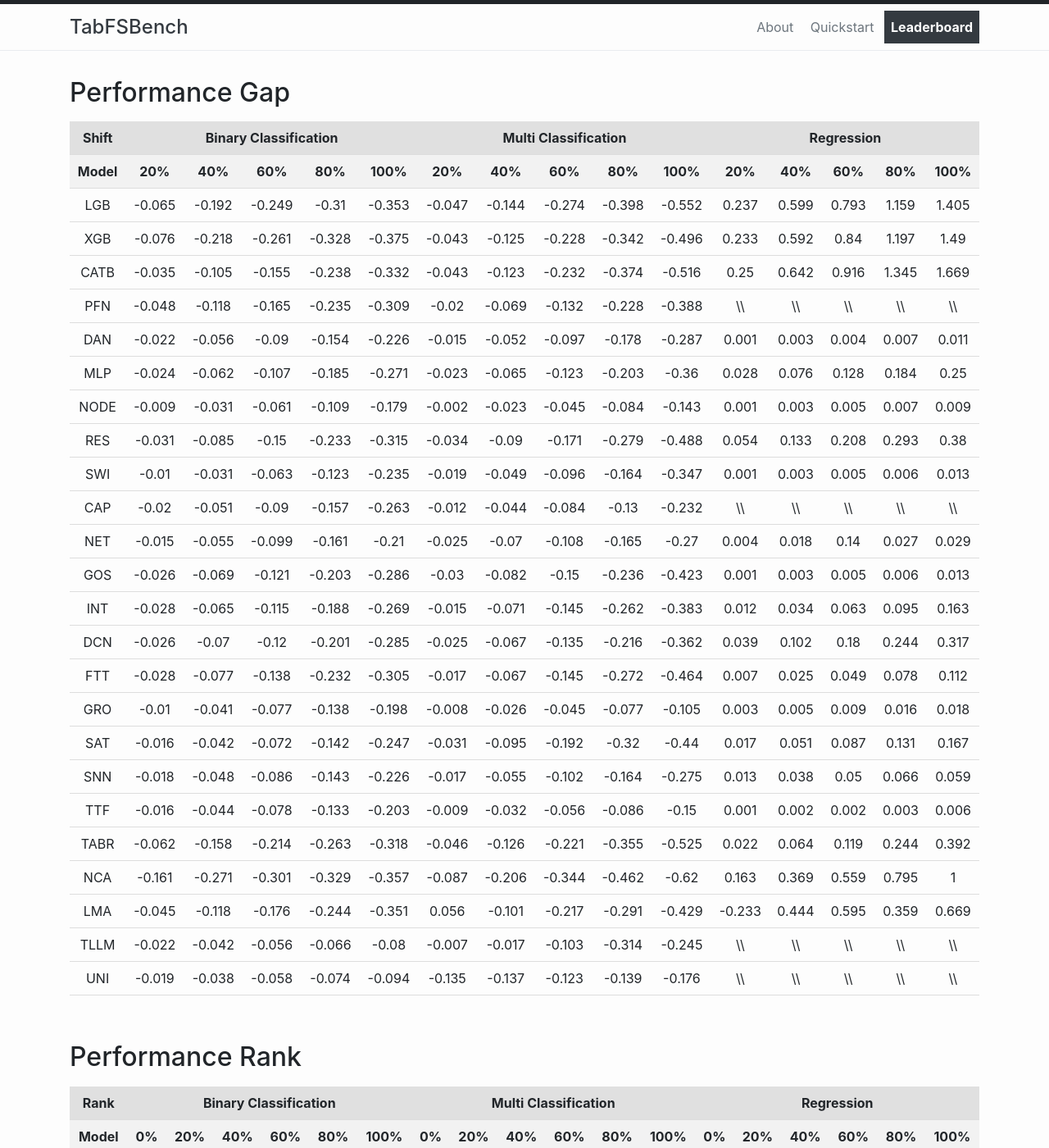
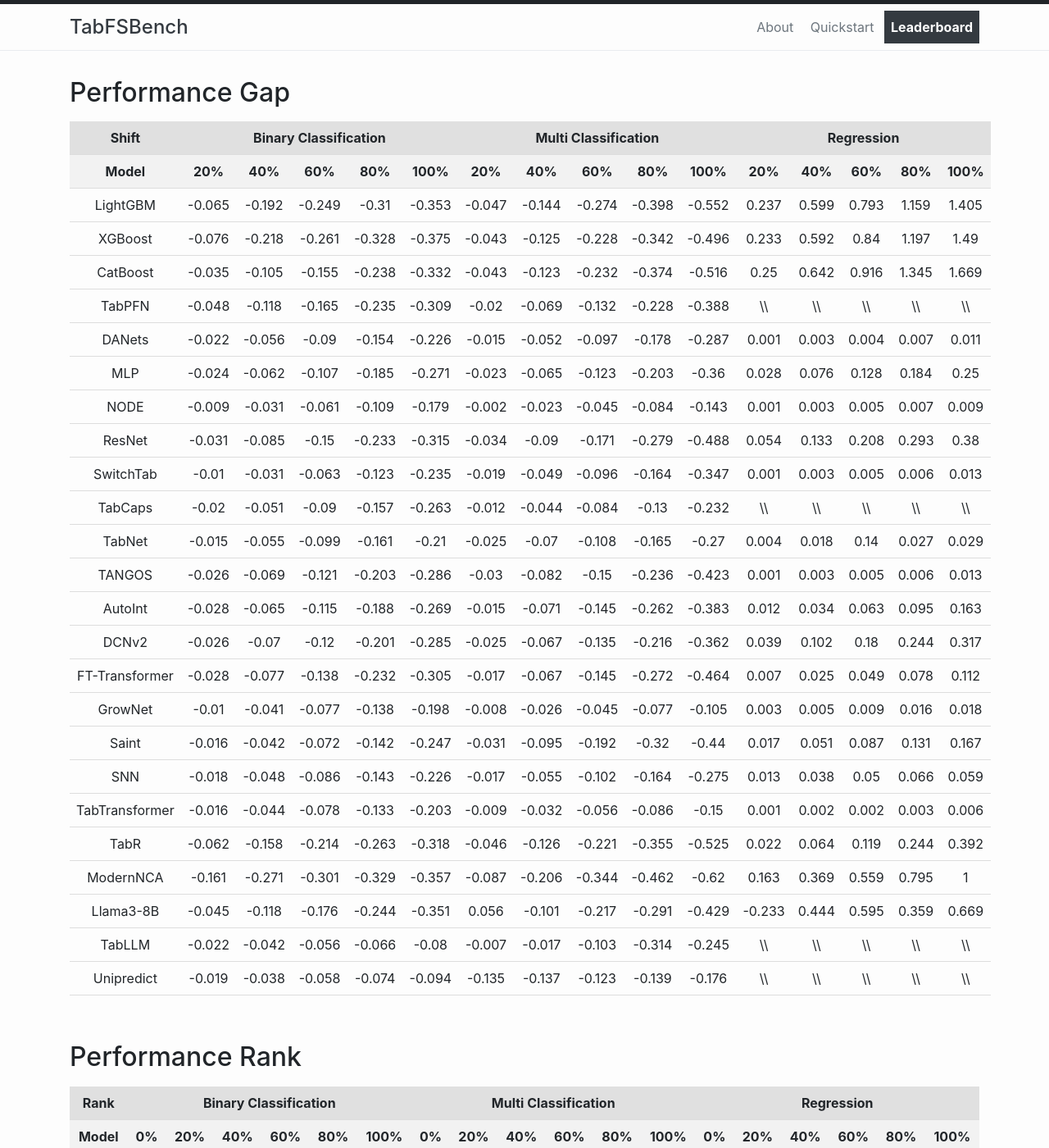
Before and after one commit to ClementCheng0217/Tab-index, a Jekyll site: the page built from github.md, in a window 1280 px wide and 1400 px high. Shown: the whole window at 82% size. Built offline with Jekyll 4.4.1, drawn with Linux system fonts in a browser that asks for light colours.

Commit message:
Update github.md

```diff
--- a/github.md
+++ b/github.md
@@ -66,30 +66,30 @@
         </tr>
     </thead>
     <tbody>
-        <tr><td>LGB</td><td>-0.065</td><td>-0.192</td><td>-0.249</td><td>-0.31</td><td>-0.353</td><td>-0.047</td><td>-0.144</td><td>-0.274</td><td>-0.398</td><td>-0.552</td><td>0.237</td><td>0.599</td><td>0.793</td><td>1.159</td><td>1.405</td></tr>
-<tr><td>XGB</td><td>-0.076</td><td>-0.218</td><td>-0.261</td><td>-0.328</td><td>-0.375</td><td>-0.043</td><td>-0.125</td><td>-0.228</td><td>-0.342</td><td>-0.496</td><td>0.233</td><td>0.592</td><td>0.84</td><td>1.197</td><td>1.49</td></tr>
-<tr><td>CATB</td><td>-0.035</td><td>-0.105</td><td>-0.155</td><td>-0.238</td><td>-0.332</td><td>-0.043</td><td>-0.123</td><td>-0.232</td><td>-0.374</td><td>-0.516</td><td>0.25</td><td>0.642</td><td>0.916</td><td>1.345</td><td>1.669</td></tr>
-<tr><td>PFN</td><td>-0.048</td><td>-0.118</td><td>-0.165</td><td>-0.235</td><td>-0.309</td><td>-0.02</td><td>-0.069</td><td>-0.132</td><td>-0.228</td><td>-0.388</td><td>\\</td><td>\\</td><td>\\</td><td>\\</td><td>\\</td></tr>
-<tr><td>DAN</td><td>-0.022</td><td>-0.056</td><td>-0.09</td><td>-0.154</td><td>-0.226</td><td>-0.015</td><td>-0.052</td><td>-0.097</td><td>-0.178</td><td>-0.287</td><td>0.001</td><td>0.003</td><td>0.004</td><td>0.007</td><td>0.011</td></tr>
+        <tr><td>LightGBM</td><td>-0.065</td><td>-0.192</td><td>-0.249</td><td>-0.31</td><td>-0.353</td><td>-0.047</td><td>-0.144</td><td>-0.274</td><td>-0.398</td><td>-0.552</td><td>0.237</td><td>0.599</td><td>0.793</td><td>1.159</td><td>1.405</td></tr>
+<tr><td>XGBoost</td><td>-0.076</td><td>-0.218</td><td>-0.261</td><td>-0.328</td><td>-0.375</td><td>-0.043</td><td>-0.125</td><td>-0.228</td><td>-0.342</td><td>-0.496</td><td>0.233</td><td>0.592</td><td>0.84</td><td>1.197</td><td>1.49</td></tr>
+<tr><td>CatBoost</td><td>-0.035</td><td>-0.105</td><td>-0.155</td><td>-0.238</td><td>-0.332</td><td>-0.043</td><td>-0.123</td><td>-0.232</td><td>-0.374</td><td>-0.516</td><td>0.25</td><td>0.642</td><td>0.916</td><td>1.345</td><td>1.669</td></tr>
+<tr><td>TabPFN</td><td>-0.048</td><td>-0.118</td><td>-0.165</td><td>-0.235</td><td>-0.309</td><td>-0.02</td><td>-0.069</td><td>-0.132</td><td>-0.228</td><td>-0.388</td><td>\\</td><td>\\</td><td>\\</td><td>\\</td><td>\\</td></tr>
+<tr><td>DANets</td><td>-0.022</td><td>-0.056</td><td>-0.09</td><td>-0.154</td><td>-0.226</td><td>-0.015</td><td>-0.052</td><td>-0.097</td><td>-0.178</td><td>-0.287</td><td>0.001</td><td>0.003</td><td>0.004</td><td>0.007</td><td>0.011</td></tr>
 <tr><td>MLP</td><td>-0.024</td><td>-0.062</td><td>-0.107</td><td>-0.185</td><td>-0.271</td><td>-0.023</td><td>-0.065</td><td>-0.123</td><td>-0.203</td><td>-0.36</td><td>0.028</td><td>0.076</td><td>0.128</td><td>0.184</td><td>0.25</td></tr>
 <tr><td>NODE</td><td>-0.009</td><td>-0.031</td><td>-0.061</td><td>-0.109</td><td>-0.179</td><td>-0.002</td><td>-0.023</td><td>-0.045</td><td>-0.084</td><td>-0.143</td><td>0.001</td><td>0.003</td><td>0.005</td><td>0.007</td><td>0.009</td></tr>
-<tr><td>RES</td><td>-0.031</td><td>-0.085</td><td>-0.15</td><td>-0.233</td><td>-0.315</td><td>-0.034</td><td>-0.09</td><td>-0.171</td><td>-0.279</td><td>-0.488</td><td>0.054</td><td>0.133</td><td>0.208</td><td>0.293</td><td>0.38</td></tr>
-<tr><td>SWI</td><td>-0.01</td><td>-0.031</td><td>-0.063</td><td>-0.123</td><td>-0.235</td><td>-0.019</td><td>-0.049</td><td>-0.096</td><td>-0.164</td><td>-0.347</td><td>0.001</td><td>0.003</td><td>0.005</td><td>0.006</td><td>0.013</td></tr>
-<tr><td>CAP</td><td>-0.02</td><td>-0.051</td><td>-0.09</td><td>-0.157</td><td>-0.263</td><td>-0.012</td><td>-0.044</td><td>-0.084</td><td>-0.13</td><td>-0.232</td><td>\\</td><td>\\</td><td>\\</td><td>\\</td><td>\\</td></tr>
-<tr><td>NET</td><td>-0.015</td><td>-0.055</td><td>-0.099</td><td>-0.161</td><td>-0.21</td><td>-0.025</td><td>-0.07</td><td>-0.108</td><td>-0.165</td><td>-0.27</td><td>0.004</td><td>0.018</td><td>0.14</td><td>0.027</td><td>0.029</td></tr>
-<tr><td>GOS</td><td>-0.026</td><td>-0.069</td><td>-0.121</td><td>-0.203</td><td>-0.286</td><td>-0.03</td><td>-0.082</td><td>-0.15</td><td>-0.236</td><td>-0.423</td><td>0.001</td><td>0.003</td><td>0.005</td><td>0.006</td><td>0.013</td></tr>
-      <tr><td>INT</td><td>-0.028</td><td>-0.065</td><td>-0.115</td><td>-0.188</td><td>-0.269</td><td>-0.015</td><td>-0.071</td><td>-0.145</td><td>-0.262</td><td>-0.383</td><td>0.012</td><td>0.034</td><td>0.063</td><td>0.095</td><td>0.163</td></tr>
-<tr><td>DCN</td><td>-0.026</td><td>-0.07</td><td>-0.12</td><td>-0.201</td><td>-0.285</td><td>-0.025</td><td>-0.067</td><td>-0.135</td><td>-0.216</td><td>-0.362</td><td>0.039</td><td>0.102</td><td>0.18</td><td>0.244</td><td>0.317</td></tr>
-<tr><td>FTT</td><td>-0.028</td><td>-0.077</td><td>-0.138</td><td>-0.232</td><td>-0.305</td><td>-0.017</td><td>-0.067</td><td>-0.145</td><td>-0.272</td><td>-0.464</td><td>0.007</td><td>0.025</td><td>0.049</td><td>0.078</td><td>0.112</td></tr>
-<tr><td>GRO</td><td>-0.01</td><td>-0.041</td><td>-0.077</td><td>-0.138</td><td>-0.198</td><td>-0.008</td><td>-0.026</td><td>-0.045</td><td>-0.077</td><td>-0.105</td><td>0.003</td><td>0.005</td><td>0.009</td><td>0.016</td><td>0.018</td></tr>
-<tr><td>SAT</td><td>-0.016</td><td>-0.042</td><td>-0.072</td><td>-0.142</td><td>-0.247</td><td>-0.031</td><td>-0.095</td><td>-0.192</td><td>-0.32</td><td>-0.44</td><td>0.017</td><td>0.051</td><td>0.087</td><td>0.131</td><td>0.167</td></tr>
+<tr><td>ResNet</td><td>-0.031</td><td>-0.085</td><td>-0.15</td><td>-0.233</td><td>-0.315</td><td>-0.034</td><td>-0.09</td><td>-0.171</td><td>-0.279</td><td>-0.488</td><td>0.054</td><td>0.133</td><td>0.208</td><td>0.293</td><td>0.38</td></tr>
+<tr><td>SwitchTab</td><td>-0.01</td><td>-0.031</td><td>-0.063</td><td>-0.123</td><td>-0.235</td><td>-0.019</td><td>-0.049</td><td>-0.096</td><td>-0.164</td><td>-0.347</td><td>0.001</td><td>0.003</td><td>0.005</td><td>0.006</td><td>0.013</td></tr>
+<tr><td>TabCaps</td><td>-0.02</td><td>-0.051</td><td>-0.09</td><td>-0.157</td><td>-0.263</td><td>-0.012</td><td>-0.044</td><td>-0.084</td><td>-0.13</td><td>-0.232</td><td>\\</td><td>\\</td><td>\\</td><td>\\</td><td>\\</td></tr>
+<tr><td>TabNet</td><td>-0.015</td><td>-0.055</td><td>-0.099</td><td>-0.161</td><td>-0.21</td><td>-0.025</td><td>-0.07</td><td>-0.108</td><td>-0.165</td><td>-0.27</td><td>0.004</td><td>0.018</td><td>0.14</td><td>0.027</td><td>0.029</td></tr>
+<tr><td>TANGOS</td><td>-0.026</td><td>-0.069</td><td>-0.121</td><td>-0.203</td><td>-0.286</td><td>-0.03</td><td>-0.082</td><td>-0.15</td><td>-0.236</td><td>-0.423</td><td>0.001</td><td>0.003</td><td>0.005</td><td>0.006</td><td>0.013</td></tr>
+      <tr><td>AutoInt</td><td>-0.028</td><td>-0.065</td><td>-0.115</td><td>-0.188</td><td>-0.269</td><td>-0.015</td><td>-0.071</td><td>-0.145</td><td>-0.262</td><td>-0.383</td><td>0.012</td><td>0.034</td><td>0.063</td><td>0.095</td><td>0.163</td></tr>
+<tr><td>DCNv2</td><td>-0.026</td><td>-0.07</td><td>-0.12</td><td>-0.201</td><td>-0.285</td><td>-0.025</td><td>-0.067</td><td>-0.135</td><td>-0.216</td><td>-0.362</td><td>0.039</td><td>0.102</td><td>0.18</td><td>0.244</td><td>0.317</td></tr>
+<tr><td>FT-Transformer</td><td>-0.028</td><td>-0.077</td><td>-0.138</td><td>-0.232</td><td>-0.305</td><td>-0.017</td><td>-0.067</td><td>-0.145</td><td>-0.272</td><td>-0.464</td><td>0.007</td><td>0.025</td><td>0.049</td><td>0.078</td><td>0.112</td></tr>
+<tr><td>GrowNet</td><td>-0.01</td><td>-0.041</td><td>-0.077</td><td>-0.138</td><td>-0.198</td><td>-0.008</td><td>-0.026</td><td>-0.045</td><td>-0.077</td><td>-0.105</td><td>0.003</td><td>0.005</td><td>0.009</td><td>0.016</td><td>0.018</td></tr>
+<tr><td>Saint</td><td>-0.016</td><td>-0.042</td><td>-0.072</td><td>-0.142</td><td>-0.247</td><td>-0.031</td><td>-0.095</td><td>-0.192</td><td>-0.32</td><td>-0.44</td><td>0.017</td><td>0.051</td><td>0.087</td><td>0.131</td><td>0.167</td></tr>
 <tr><td>SNN</td><td>-0.018</td><td>-0.048</td><td>-0.086</td><td>-0.143</td><td>-0.226</td><td>-0.017</td><td>-0.055</td><td>-0.102</td><td>-0.164</td><td>-0.275</td><td>0.013</td><td>0.038</td><td>0.05</td><td>0.066</td><td>0.059</td></tr>
-<tr><td>TTF</td><td>-0.016</td><td>-0.044</td><td>-0.078</td><td>-0.133</td><td>-0.203</td><td>-0.009</td><td>-0.032</td><td>-0.056</td><td>-0.086</td><td>-0.15</td><td>0.001</td><td>0.002</td><td>0.002</td><td>0.003</td><td>0.006</td></tr>
-<tr><td>TABR</td><td>-0.062</td><td>-0.158</td><td>-0.214</td><td>-0.263</td><td>-0.318</td><td>-0.046</td><td>-0.126</td><td>-0.221</td><td>-0.355</td><td>-0.525</td><td>0.022</td><td>0.064</td><td>0.119</td><td>0.244</td><td>0.392</td></tr>
-<tr><td>NCA</td><td>-0.161</td><td>-0.271</td><td>-0.301</td><td>-0.329</td><td>-0.357</td><td>-0.087</td><td>-0.206</td><td>-0.344</td><td>-0.462</td><td>-0.62</td><td>0.163</td><td>0.369</td><td>0.559</td><td>0.795</td><td>1</td></tr>
-<tr><td>LMA</td><td>-0.045</td><td>-0.118</td><td>-0.176</td><td>-0.244</td><td>-0.351</td><td>0.056</td><td>-0.101</td><td>-0.217</td><td>-0.291</td><td>-0.429</td><td>-0.233</td><td>0.444</td><td>0.595</td><td>0.359</td><td>0.669</td></tr>
-<tr><td>TLLM</td><td>-0.022</td><td>-0.042</td><td>-0.056</td><td>-0.066</td><td>-0.08</td><td>-0.007</td><td>-0.017</td><td>-0.103</td><td>-0.314</td><td>-0.245</td><td>\\</td><td>\\</td><td>\\</td><td>\\</td><td>\\</td></tr>
-<tr><td>UNI</td><td>-0.019</td><td>-0.038</td><td>-0.058</td><td>-0.074</td><td>-0.094</td><td>-0.135</td><td>-0.137</td><td>-0.123</td><td>-0.139</td><td>-0.176</td><td>\\</td><td>\\</td><td>\\</td><td>\\</td><td>\\</td></tr>
+<tr><td>TabTransformer</td><td>-0.016</td><td>-0.044</td><td>-0.078</td><td>-0.133</td><td>-0.203</td><td>-0.009</td><td>-0.032</td><td>-0.056</td><td>-0.086</td><td>-0.15</td><td>0.001</td><td>0.002</td><td>0.002</td><td>0.003</td><td>0.006</td></tr>
+<tr><td>TabR</td><td>-0.062</td><td>-0.158</td><td>-0.214</td><td>-0.263</td><td>-0.318</td><td>-0.046</td><td>-0.126</td><td>-0.221</td><td>-0.355</td><td>-0.525</td><td>0.022</td><td>0.064</td><td>0.119</td><td>0.244</td><td>0.392</td></tr>
+<tr><td>ModernNCA</td><td>-0.161</td><td>-0.271</td><td>-0.301</td><td>-0.329</td><td>-0.357</td><td>-0.087</td><td>-0.206</td><td>-0.344</td><td>-0.462</td><td>-0.62</td><td>0.163</td><td>0.369</td><td>0.559</td><td>0.795</td><td>1</td></tr>
+<tr><td>Llama3-8B</td><td>-0.045</td><td>-0.118</td><td>-0.176</td><td>-0.244</td><td>-0.351</td><td>0.056</td><td>-0.101</td><td>-0.217</td><td>-0.291</td><td>-0.429</td><td>-0.233</td><td>0.444</td><td>0.595</td><td>0.359</td><td>0.669</td></tr>
+<tr><td>TabLLM</td><td>-0.022</td><td>-0.042</td><td>-0.056</td><td>-0.066</td><td>-0.08</td><td>-0.007</td><td>-0.017</td><td>-0.103</td><td>-0.314</td><td>-0.245</td><td>\\</td><td>\\</td><td>\\</td><td>\\</td><td>\\</td></tr>
+<tr><td>Unipredict</td><td>-0.019</td><td>-0.038</td><td>-0.058</td><td>-0.074</td><td>-0.094</td><td>-0.135</td><td>-0.137</td><td>-0.123</td><td>-0.139</td><td>-0.176</td><td>\\</td><td>\\</td><td>\\</td><td>\\</td><td>\\</td></tr>
     </tbody>
 </table>
 <br>
```
